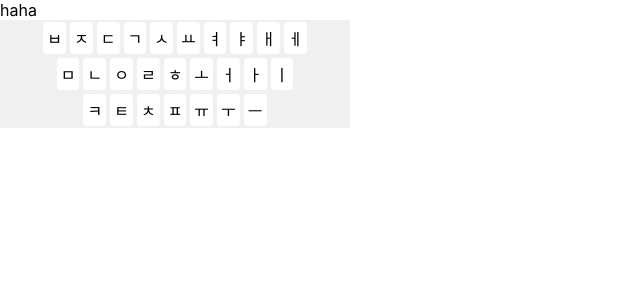
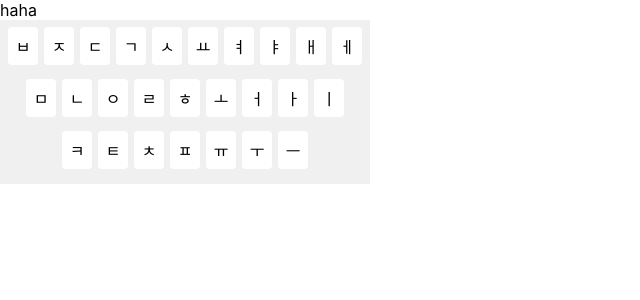
Before and after one commit to broccolism/HCI-where-they-touch, a React (Create React App) app: page / in a window 1280 px wide. Shown: the top 300 px of the page, without its empty margins (0-640 px from the left). Built offline with nearby package versions, Linux system fonts and the light colour scheme.

Commit message:
fix: KeyTile padding

```diff
--- a/src/components/keyboard/KeyTile.tsx
+++ b/src/components/keyboard/KeyTile.tsx
@@ -5,24 +5,37 @@ import { SizeProps } from "../../models/propTypes";
 
 interface KeyTileProps {
   letter: string;
+  total: string;
 }
 
 function KeyTile(props: KeyTileProps & SizeProps) {
-  const handleTouch = (e: any) => {};
+  const handleTouch = (e: any) => {
+    const pageX = Math.floor(e.touches[0].pageX);
+    const pageY = Math.floor(e.touches[0].pageY);
+    console.log("@@@@", pageX, pageY, props.letter);
+  };
+
   return (
-    <Square
+    <Background
+      onTouchStart={handleTouch}
       width={props.width}
       height={props.height}
-      padding={props.padding}
-      margin={props.margin}
-      onTouchStart={handleTouch}
+      total={props.total}
     >
-      {props.letter}
-    </Square>
+      <Foreground
+        width={props.width}
+        height={props.height}
+        padding={props.padding}
+        margin={props.margin}
+      >
+        {props.letter}
+      </Foreground>
+    </Background>
   );
 }
 
-const Square = styled.div<SizeProps>`
+const Foreground = styled.div<SizeProps>`
+  position: absolute;
   width: ${(props) => props.width ?? "auto"};
   height: ${(props) => props.height ?? "auto"};
   padding: ${(props) => props.padding ?? "0px"};
@@ -30,5 +43,20 @@ const Square = styled.div<SizeProps>`
 
   background-color: ${keyboardColors.white};
   border-radius: 4px;
+  text-align: center;
+  top: 0;
+  left: 0;
+  display: flex;
+  flex-direciton: row;
+  align-items: center;
+  justify-content: center;
+`;
+
+const Background = styled.div<SizeProps & { total: string }>`
+  position: relative;
+  width: ${(props) => props.width ?? "auto"};
+  height: ${(props) => props.height ?? "auto"};
+  padding: ${(props) => props.total};
+  margin: 0px;
 `;
 export default KeyTile;
--- a/src/components/keyboard/Keyboard.tsx
+++ b/src/components/keyboard/Keyboard.tsx
@@ -12,7 +12,16 @@ function Keyboard() {
           return (
             <Row>
               {row.map((letter: string) => {
-                return <KeyTile letter={letter} padding="4px" margin="2px" />;
+                return (
+                  <KeyTile
+                    letter={letter}
+                    width="24px"
+                    height="32px"
+                    padding="3px"
+                    margin="3px"
+                    total="10px 6px"
+                  />
+                );
               })}
             </Row>
           );
@@ -24,6 +33,7 @@ function Keyboard() {
 
 const Wrapper = styled.div`
   width: 350px;
+  padding: 4px 10px;
   background-color: ${keyboardColors.grayLight};
 `;
 
```
